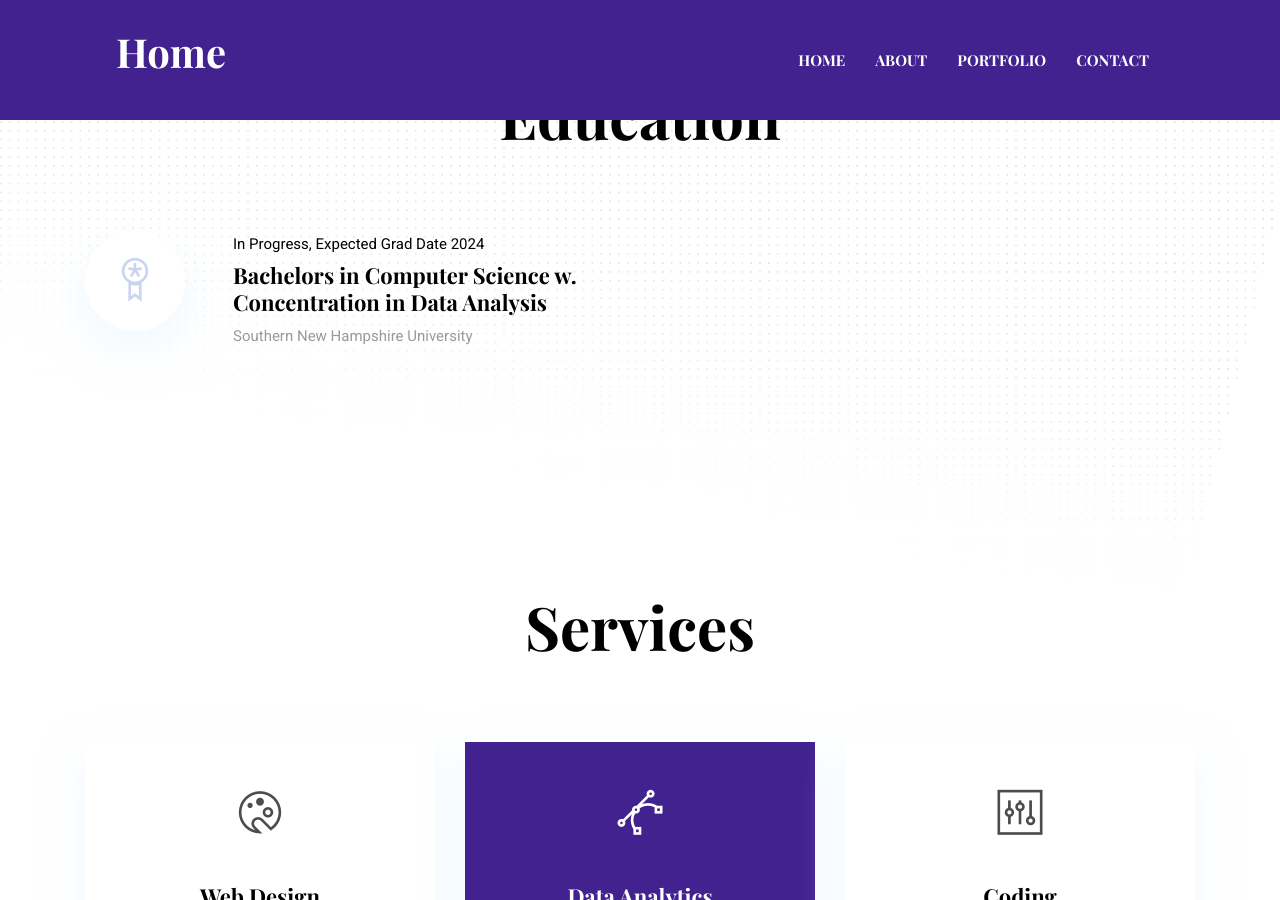
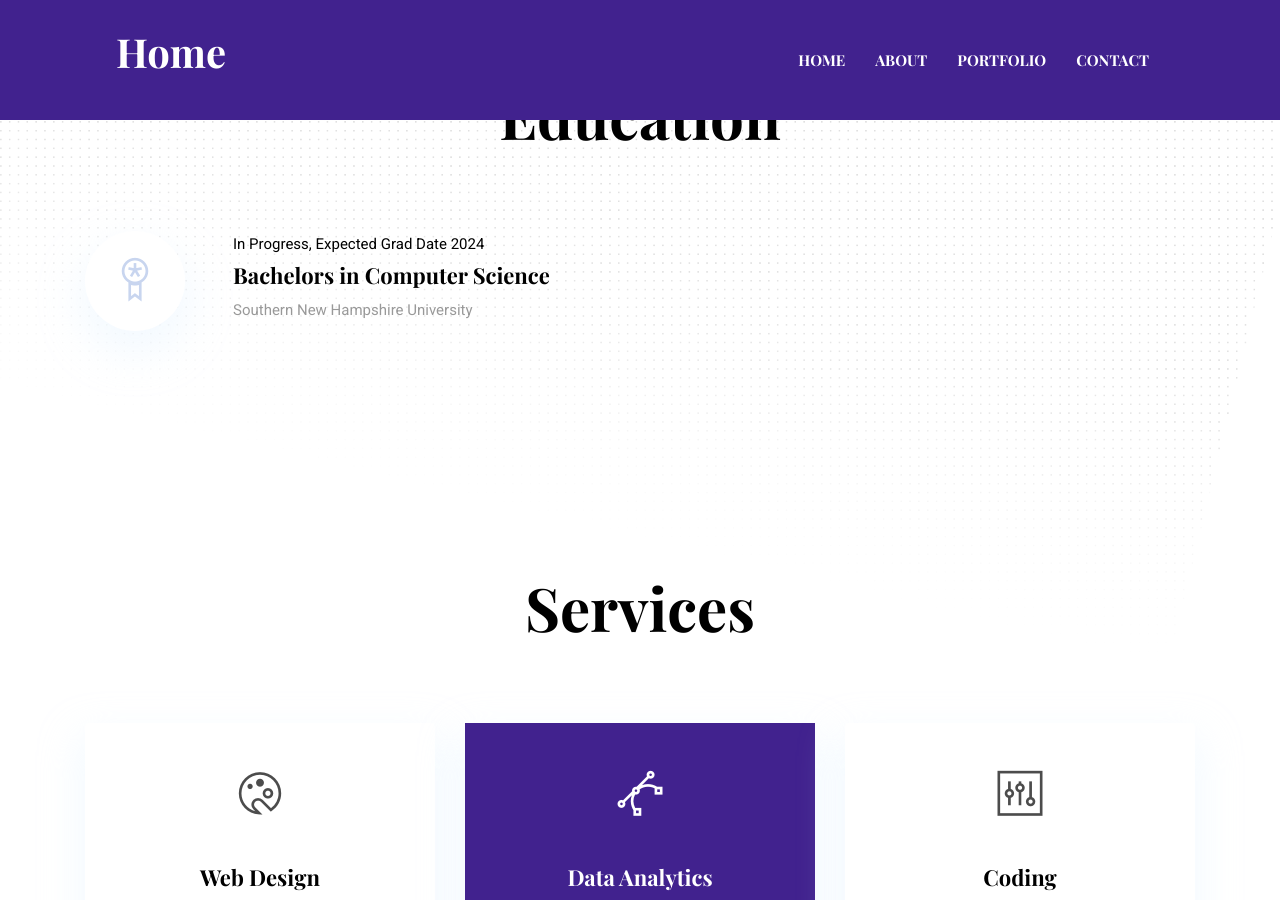
Before and after one commit to KNHonore/KNHonore.github.io, a Jekyll site: the page built from index.html, in a window 1280 px wide and 900 px high, scrolled down 2382 px. Built offline with Jekyll 4.4.1, drawn with Linux system fonts in a browser that asks for light colours.

Commit message:
removed concentration info

```diff
--- a/_data/settings.yml
+++ b/_data/settings.yml
@@ -94,7 +94,7 @@ experience:
 education-title: Education
 education:
   - {
-      name: Bachelors in Computer Science w. Concentration in Data Analysis,
+      name: Bachelors in Computer Science,
       date: "In Progress, Expected Grad Date 2024",
       organization: "Southern New Hampshire University",
     }
```
